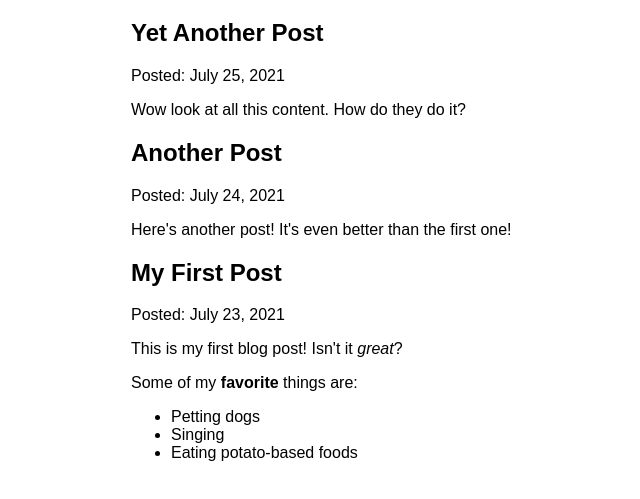
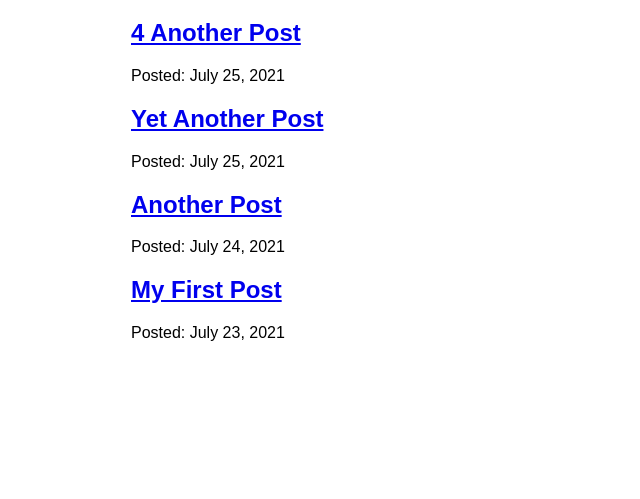
Before and after one commit to ricardolima/PopItWebsite, a Gatsby site: page /blog in a window 1280 px wide. Shown: the part 157-656 px from the top of the page, without its empty margins (259-899 px from the left). Built offline with nearby package versions, Linux system fonts and the light colour scheme; Gatsby itself is replaced by a stand-in of ours.

Commit message:
Finished Gatsby Tutorial Part 6

```diff
--- /dev/null
+++ b/blog/fourth-post.mdx
@@ -0,0 +1,6 @@
+---
+title: "4 Another Post"
+date: "2021-07-25"
+---
+
+Wow look at all this content. How do they do it?
--- a/src/pages/blog.js
+++ b/src/pages/blog/index.js
@@ -1,7 +1,6 @@
 import * as React from 'react'
-import { graphql } from 'gatsby'
-import { MDXRenderer } from 'gatsby-plugin-mdx'
-import Layout from '../components/layout'
+import { Link, graphql } from 'gatsby'
+import Layout from '../../components/layout'
 
 const BlogPage = ({data}) => {
     return (
@@ -9,11 +8,12 @@
             {
                 data.allMdx.nodes.map((node) => (
                 <article key={node.id}>
-                    <h2>{node.frontmatter.title}</h2>
+                    <h2>
+                        <Link to={`/blog/${node.slug}`}>
+                            {node.frontmatter.title}
+                        </Link>
+                    </h2>
                     <p>Posted: {node.frontmatter.date}</p>
-                    <MDXRenderer>
-                        {node.body}
-                    </MDXRenderer>
                 </article>
                 ))
             }
@@ -25,11 +25,11 @@
     allMdx(sort: {fields: frontmatter___date, order: DESC}) {
       nodes {
         frontmatter {
-          date(formatString: "MMMM D, YYYY")
-          title
+            date(formatString: "MMMM D, YYYY")
+            title
         }
         id
-        body
+        slug
       }
     }
   }
```
Also changed, not shown: src/pages/blog/{mdx.slug}.js (added, +28 -0 lines).
